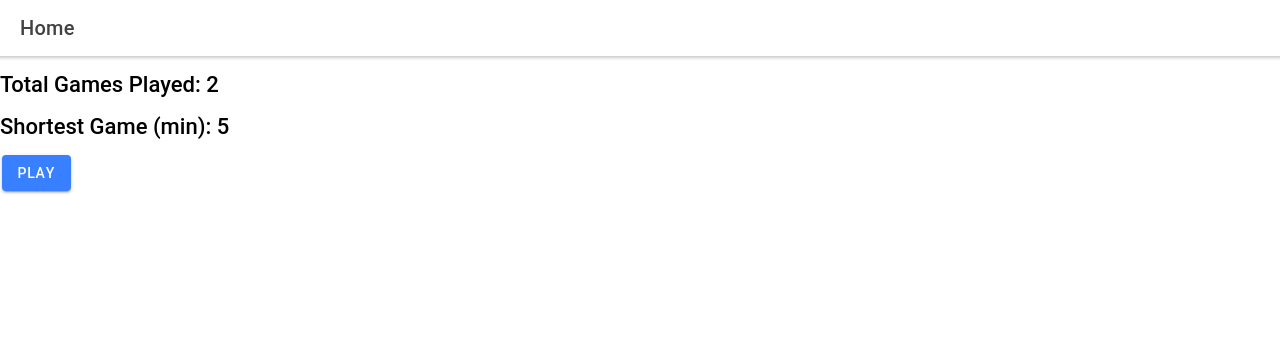
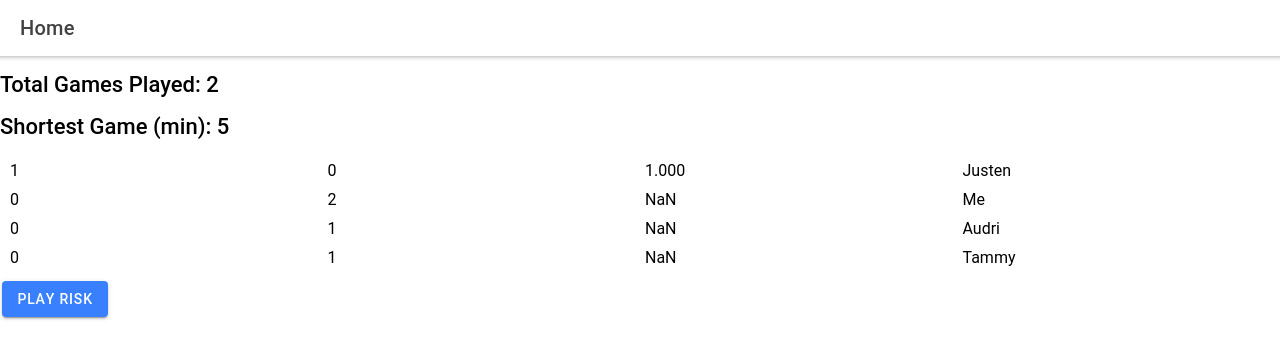
Before and after one commit to 2022-spring-adv-fe-mon/tca-risk, a React (Create React App) app: page /#/home in a window 1280 px wide. Shown: the top 358 px of the page. Built offline with nearby package versions, Linux system fonts and the light colour scheme.

Commit message:
Leader board is working.

```diff
--- a/src/pages/Home.tsx
+++ b/src/pages/Home.tsx
@@ -1,4 +1,4 @@
-import { IonContent, IonHeader, IonPage, IonTitle, IonToolbar, IonButton, IonText } from '@ionic/react';
+import { IonContent, IonHeader, IonPage, IonTitle, IonToolbar, IonButton, IonText, IonGrid, IonRow, IonCol } from '@ionic/react';
 import ExploreContainer from '../components/ExploreContainer';
 import './Home.css';
 import { gameResult } from '../App';
@@ -31,6 +31,9 @@ const calculateLeaderBoard = (p: string[], r: gameResult[]) => {
   });
 
   console.log("calculateLeaderBoard", lb);
+
+  return lb;
+
 };
 
 const Home: React.FC<HomeProps> = ({
@@ -58,10 +61,30 @@ return (
         <h3>
           Shortest Game (min): {calculateShortestGame(gameResults)/ 1000 / 60}
         </h3>
+        <IonGrid>
+          {calculateLeaderBoard(previousPlayers, gameResults)
+          .sort((a, b) => a.winningPercentage.localeCompare(b.winningPercentage))
+          .map(x => (
+              <IonRow>
+                <IonCol>
+                  {x.wins}
+                </IonCol>
+                <IonCol>
+                  {x.losses}
+                </IonCol>
+                <IonCol>
+                  {x.winningPercentage}
+                </IonCol>
+                <IonCol>
+                  {x.name}
+                </IonCol>
+              </IonRow>
+            ))}
+          </IonGrid>
         <IonButton
           routerLink='/setup'
         >
-            Play
+            Play Risk
         </IonButton>
       </IonContent>
     </IonPage>
```
